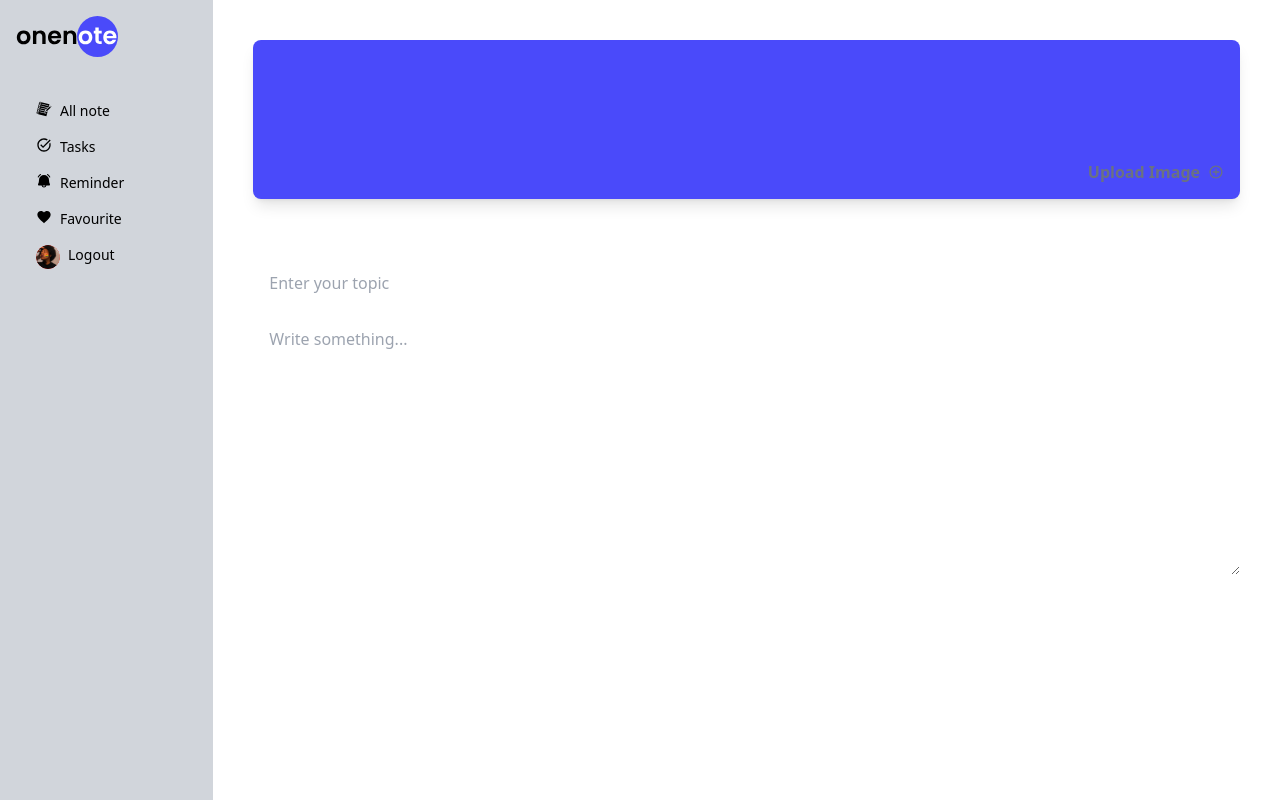
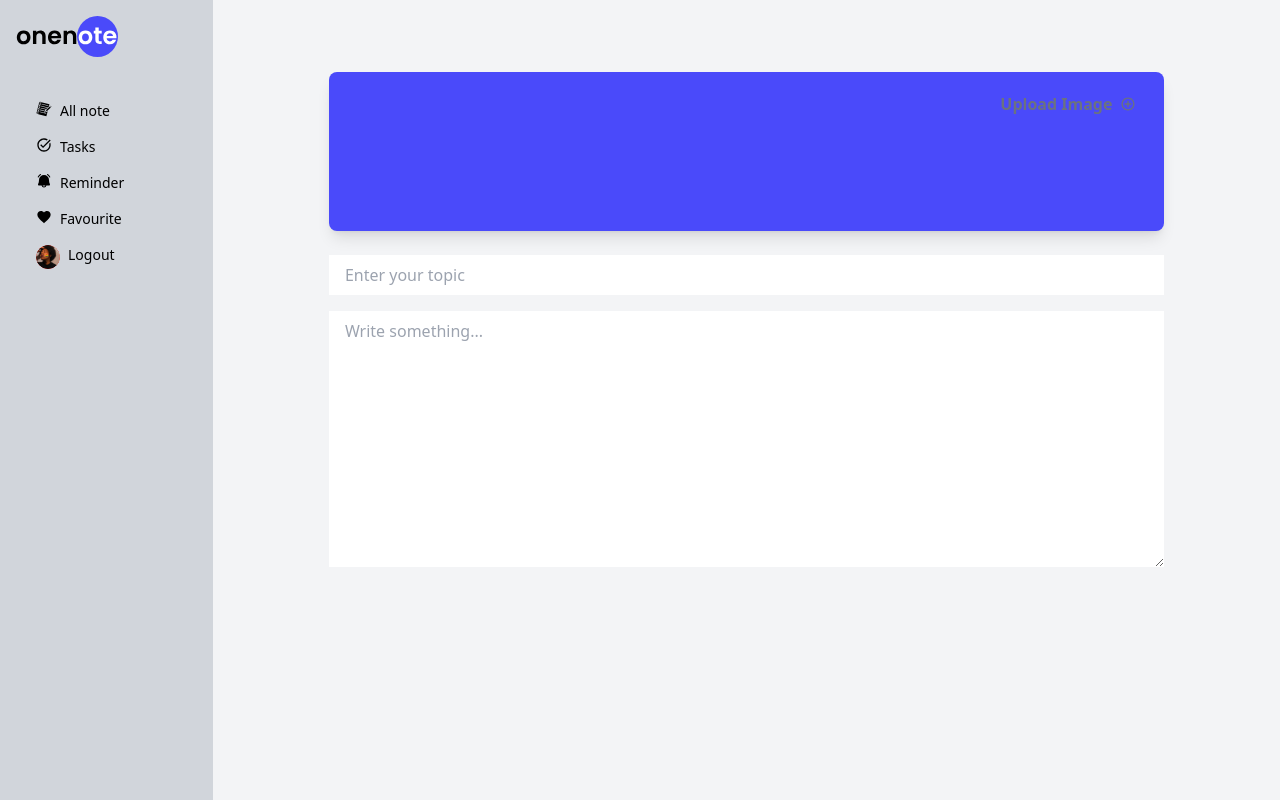
Before and after one commit to Motungeorge6/notebooks, a React (Create React App) app: page /note in a window 1280 px wide. Built offline with nearby package versions, Linux system fonts and the light colour scheme; the HTML template or start-up script is replaced by a standard one.

Commit message:
Modified

```diff
--- a/src/components/noteTaking/index.js
+++ b/src/components/noteTaking/index.js
@@ -6,25 +6,22 @@ import { IoMdAddCircleOutline } from "react-icons/io";
 function NewNotes() {
   const [imageUrl, setImageUrl] = useState(null);
   const uploadInputRef = useRef(null);
-  const [topic, setTopic] = useState("");
-  const [note, setNote] = useState("");
+  const [topic, setTopic] = useState('');
+  const [note, setNote] = useState('');
   const [showButtons, setShowButtons] = useState(false);
   const [showModal, setShowModal] = useState(false);
   const navigate = useNavigate();
 
-  // Handle topic change
   const handleTopicChange = (event) => {
     setTopic(event.target.value);
     setShowButtons(true);
   };
 
-  // Handle note change
   const handleNoteChange = (event) => {
     setNote(event.target.value);
     setShowButtons(true);
   };
 
-  // Handle file selection for image upload
   const handleFileChange = (event) => {
     const file = event.target.files[0];
 
@@ -38,52 +35,47 @@ function NewNotes() {
     }
   };
 
-  // Clear all input fields and reset states
   const handleCancel = () => {
-    setTopic("");
-    setNote("");
+    setTopic('');
+    setNote('');
     setImageUrl(null);
     setShowButtons(false);
   };
 
-  // Save the note and show confirmation modal
   const handleSave = () => {
     const newNote = { topic, note, imageUrl };
-    const existingNotes = JSON.parse(localStorage.getItem("notes")) || [];
+    const existingNotes = JSON.parse(localStorage.getItem('notes')) || [];
     existingNotes.push(newNote);
-    localStorage.setItem("notes", JSON.stringify(existingNotes));
+    localStorage.setItem('notes', JSON.stringify(existingNotes));
     setShowModal(true);
   };
 
-  // Close the modal
   const closeModal = () => {
     setShowModal(false);
   };
 
-  // Navigate to notes listing page
   const handleGoHome = () => {
-    navigate("/notes");
+    navigate("/note");
   };
 
-  // Reload the page to write a new note
   const handleWriteNewNote = () => {
     window.location.reload();
   };
 
   return (
-    <div className="flex md:flex-row flex-col md:h-screen">
+    <div className="flex flex-col md:flex-row h-screen">
       {/* Sidebar */}
       <SideBar />
 
       {/* Main Content */}
-      <div className="flex-1 relative ">
-        {/* Image Upload Section */}
-        <div className=" bg-[#4A4AFA] flex flex-col justify-end rounded-lg shadow-lg m-0 h-[159px] mt-10 md:mx-10 md:mb-6">
-          <div className=" w-full h-full  flex flex-row justify-end">
+      <div className="flex-1 bg-gray-100 p-4 md:p-8 overflow-y-auto">
+        <div className="w-full md:w-5/6 mx-auto">
+          <div className="bg-[#4A4AFA] flex flex-col justify-end rounded-lg shadow-lg m-0 h-[159px] mt-10 relative">
+            <div className="w-full h-full flex flex-row justify-end items-center">
               <input
                 type="file"
                 id="uploadInput"
-              style={{ display: "none" }}
+                style={{ display: 'none' }}
                 accept="image/*"
                 onChange={handleFileChange}
                 ref={uploadInputRef}
@@ -94,12 +86,10 @@ function NewNotes() {
                   style={{ backgroundImage: `url(${imageUrl})` }}
                 ></div>
               )}
-            <div className="fixed h-full mt-28">
+              <div className="absolute top-0 right-0 mt-3 mr-3">
                 <button
-                className="relative text-gray-500 font-bold py-2 px-4 rounded flex items-center"
-                onClick={() => {
-                  uploadInputRef.current.click();
-                }}
+                  className="text-gray-500 font-bold py-2 px-4 rounded flex items-center"
+                  onClick={() => uploadInputRef.current.click()}
                 >
                   Upload Image
                   <div className="ml-2">
@@ -110,25 +100,27 @@ function NewNotes() {
             </div>
           </div>
 
-        {/* Form Section */}
-        <div className="p-4 md:px-10 md:py-6">
+          <div className="mt-6">
             <input
               type="text"
               id="topic"
               value={topic}
               onChange={handleTopicChange}
               placeholder="Enter your topic"
-            className="block w-full mt-4 px-4 py-2 focus:outline-none focus:border-blue-500"
+              className="block w-full mt-1 px-4 py-2 focus:outline-none focus:border-blue-500"
             />
+          </div>
 
+          <div className="mt-4">
             <textarea
               id="note"
               value={note}
               onChange={handleNoteChange}
               placeholder="Write something..."
               rows={10}
-            className="block w-full mt-4 px-4 py-2 focus:outline-none focus:border-blue-500"
+              className="block w-full mt-1 px-4 py-2 focus:outline-none focus:border-blue-500"
             />
+          </div>
 
           {showButtons && (
             <div className="flex justify-end mt-4">
@@ -146,9 +138,7 @@ function NewNotes() {
               </button>
             </div>
           )}
-        </div>
 
-        {/* Modal */}
           {showModal && (
             <div className="fixed top-0 left-0 w-full h-full bg-black bg-opacity-50 flex justify-center items-center">
               <div className="bg-white p-8 rounded-lg shadow-lg flex flex-col justify-center items-center">
@@ -172,6 +162,7 @@ function NewNotes() {
           )}
         </div>
       </div>
+    </div>
   );
 }
 
--- a/src/components/noteslist/index.js
+++ b/src/components/noteslist/index.js
@@ -21,6 +21,7 @@ function NotesList() {
 
   return (
     <div className="flex flex-col md:flex-row h-screen">
+      {/* Sidebar */}
       <SideBar />
 
 
```
Lines whose indentation alone changed are shown as unchanged.
